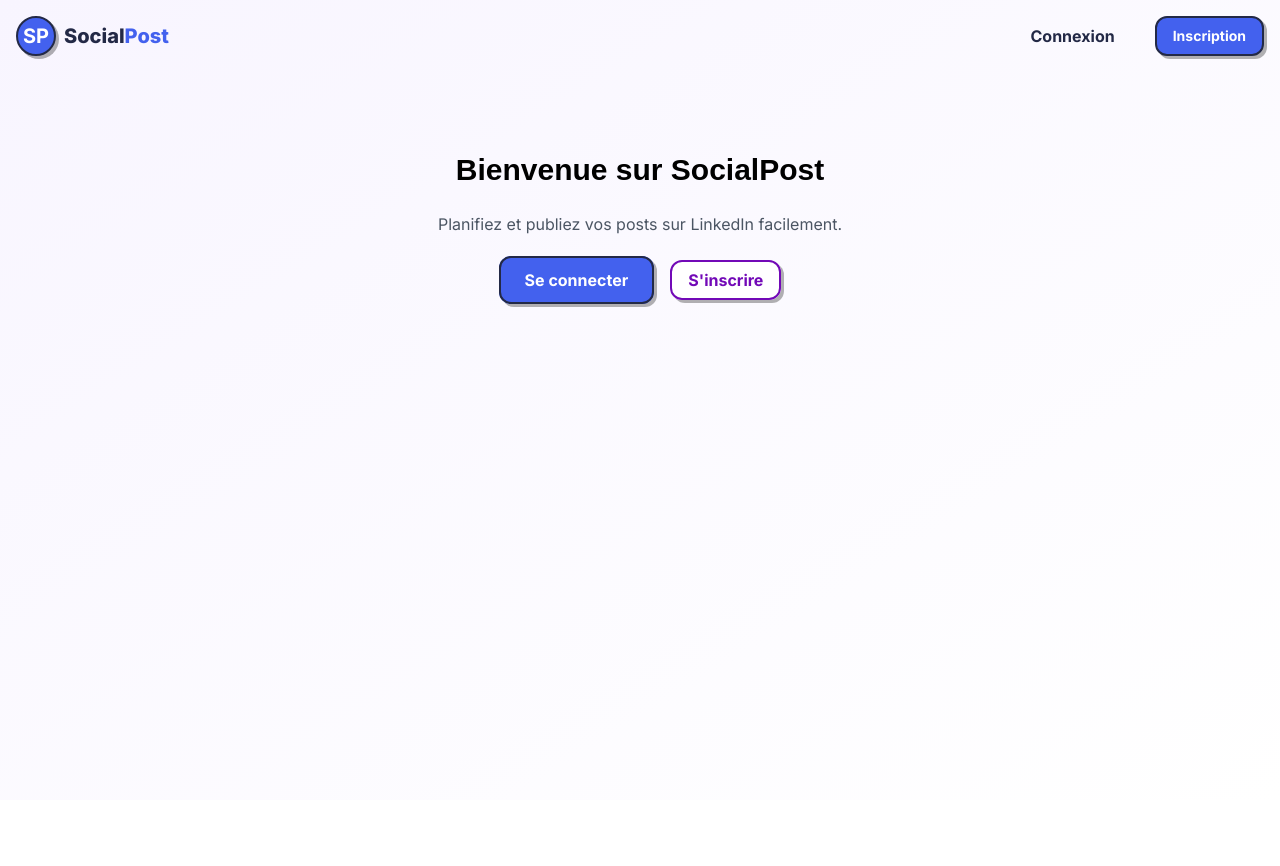
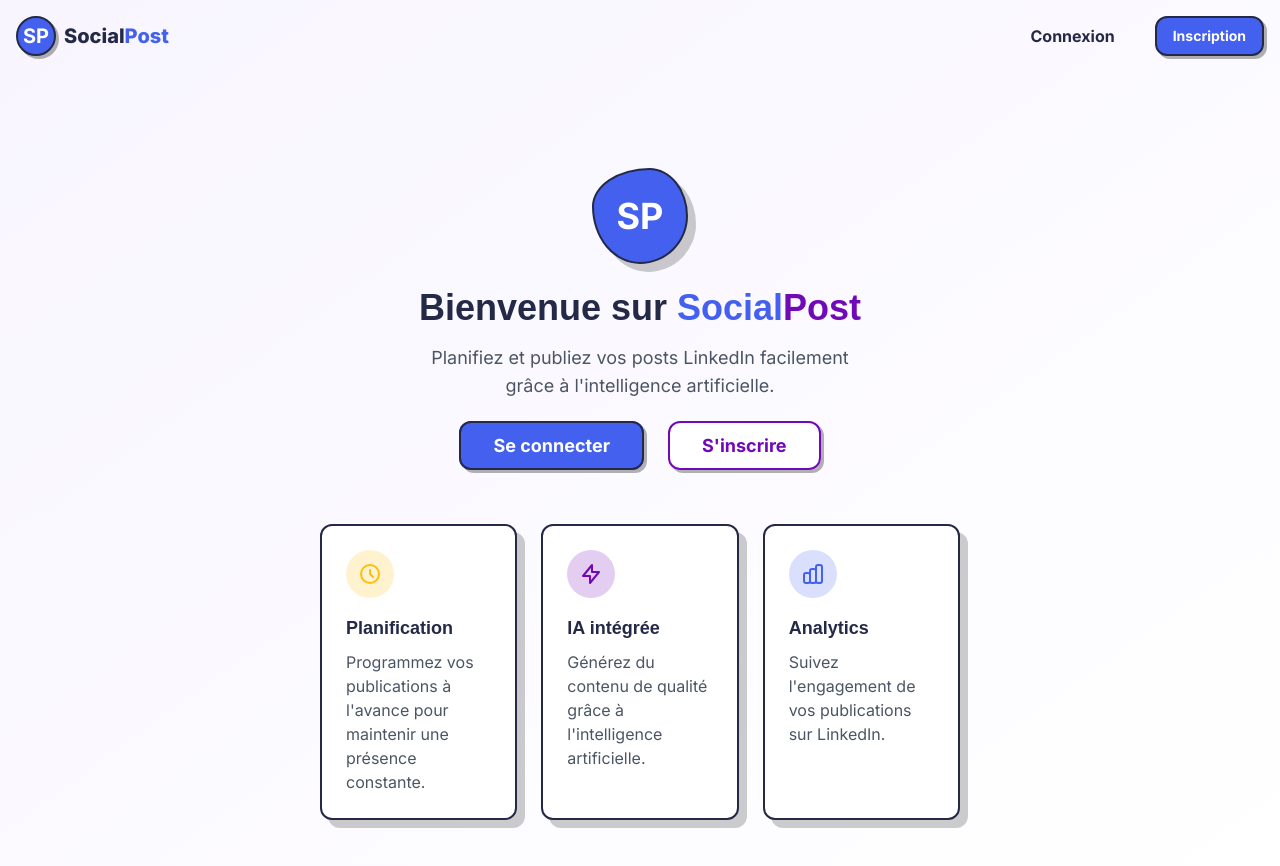
Before and after one commit to thpGitHub/saas-creation, a Next.js app: page / in a window 1280 px wide. Shown: the top 866 px of the page. Before the commit the page ends 800 px from the top, so only its background shows below. Built offline with nearby package versions, Linux system fonts and the light colour scheme; no server answers; the database is empty.

Commit message:
Remove duplicate 'Create post' button and enhance homepage styling

```diff
--- a/src/app/page.tsx
+++ b/src/app/page.tsx
@@ -54,20 +54,58 @@
 
   if (!user) {
     return (
-      <div className="text-center py-12">
-        <h1 className="text-3xl font-bold mb-6">
-          Bienvenue sur SocialPost
+      <div className="max-w-2xl mx-auto py-16 px-4 text-center">
+        <div className="w-24 h-24 mb-6 mx-auto bg-cartoon-blue rounded-blob border-2 border-cartoon-dark flex items-center justify-center shadow-cartoon-lg transform hover:rotate-3 transition-all duration-300">
+          <span className="text-white font-bold text-4xl">SP</span>
+        </div>
+
+        <h1 className="text-4xl font-extrabold mb-4 text-cartoon-dark">
+          Bienvenue sur <span className="text-cartoon-blue">Social</span><span className="text-cartoon-purple">Post</span>
         </h1>
-        <p className="mb-8 text-gray-600">
-          Planifiez et publiez vos posts sur LinkedIn facilement.
+
+        <p className="mb-8 text-lg text-gray-600 max-w-md mx-auto">
+          Planifiez et publiez vos posts LinkedIn facilement grâce à l'intelligence artificielle.
         </p>
-        <div className="space-x-4">
-          <Link href="/login" className="btn-primary">
+
+        <div className="space-x-6 mt-8">
+          <Link href="/login" className="btn-primary text-lg py-3 px-8">
             Se connecter
           </Link>
-          <Link href="/register" className="btn-secondary">
+          <Link href="/register" className="btn-secondary text-lg py-3 px-8">
             S'inscrire
           </Link>
+        </div>
+
+        <div className="mt-16 grid grid-cols-1 md:grid-cols-3 gap-6 text-left">
+          <div className="card p-6 hover:translate-y-[-5px]">
+            <div className="w-12 h-12 mb-4 bg-cartoon-yellow/20 rounded-full flex items-center justify-center">
+              <svg className="w-6 h-6 text-cartoon-yellow" fill="none" stroke="currentColor" viewBox="0 0 24 24" xmlns="http://www.w3.org/2000/svg">
+                <path strokeLinecap="round" strokeLinejoin="round" strokeWidth="2" d="M12 8v4l3 3m6-3a9 9 0 11-18 0 9 9 0 0118 0z"></path>
+              </svg>
+            </div>
+            <h3 className="text-lg font-bold mb-2 text-cartoon-dark">Planification</h3>
+            <p className="text-gray-600">Programmez vos publications à l'avance pour maintenir une présence constante.</p>
+          </div>
+
+          <div className="card p-6 hover:translate-y-[-5px]">
+            <div className="w-12 h-12 mb-4 bg-cartoon-purple/20 rounded-full flex items-center justify-center">
+              <svg className="w-6 h-6 text-cartoon-purple" fill="none" stroke="currentColor" viewBox="0 0 24 24" xmlns="http://www.w3.org/2000/svg">
+                <path strokeLinecap="round" strokeLinejoin="round" strokeWidth="2" d="M13 10V3L4 14h7v7l9-11h-7z"></path>
+              </svg>
+            </div>
+            <h3 className="text-lg font-bold mb-2 text-cartoon-dark">IA intégrée</h3>
+            <p className="text-gray-600">Générez du contenu de qualité grâce à l'intelligence artificielle.</p>
+          </div>
+
+          <div className="card p-6 hover:translate-y-[-5px]">
+            <div className="w-12 h-12 mb-4 bg-cartoon-blue/20 rounded-full flex items-center justify-center">
+              <svg className="w-6 h-6 text-cartoon-blue" fill="none" stroke="currentColor" viewBox="0 0 24 24" xmlns="http://www.w3.org/2000/svg">
+                <path strokeLinecap="round" strokeLinejoin="round" strokeWidth="2" d="M9 19v-6a2 2 0 00-2-2H5a2 2 0 00-2 2v6a2 2 0 002 2h2a2 2 0 002-2zm0 0V9a2 2 0 012-2h2a2 2 0 012 2v10m-6 0a2 2 0 002 2h2a2 2 0 002-2m0 0V5a2 2 0 012-2h2a2 2 0 012 2v14a2 2 0 01-2 2h-2a2 2 0 01-2-2z"></path>
+              </svg>
+            </div>
+            <h3 className="text-lg font-bold mb-2 text-cartoon-dark">Analytics</h3>
+            <p className="text-gray-600">Suivez l'engagement de vos publications sur LinkedIn.</p>
+          </div>
         </div>
       </div>
     );
@@ -75,23 +113,29 @@
 
   return (
     <div className="space-y-8">
-      <div className="flex justify-between items-center">
-        <h1 className="text-2xl font-bold">Tableau de bord</h1>
-        <Link href="/create" className="btn-primary">
-          Créer un post
-        </Link>
+      <div className="mb-8 text-center">
+        <h1 className="text-3xl font-bold mb-2 text-cartoon-dark">Tableau de bord</h1>
+        <div className="w-24 h-1 bg-cartoon-blue mx-auto rounded-full"></div>
       </div>
 
       <div className="grid md:grid-cols-2 gap-8">
         <div>
           <div className="flex justify-between items-center mb-4">
-            <h2 className="text-xl font-semibold">Posts publiés</h2>
+            <h2 className="text-xl font-semibold text-cartoon-dark">Posts publiés</h2>
             <button
               onClick={handleRefresh}
-              className="text-sm text-blue-600 hover:text-blue-800 flex items-center"
+              className="flex items-center px-3 py-1 rounded-cartoon bg-white border border-cartoon-dark/20 text-cartoon-blue font-bold text-sm transition-all hover:shadow-cartoon-button"
               disabled={isLoading}
             >
-              {isLoading ? 'Chargement...' : (
+              {isLoading ? (
+                <span className="flex items-center">
+                  <svg className="animate-spin h-4 w-4 mr-1" xmlns="http://www.w3.org/2000/svg" fill="none" viewBox="0 0 24 24">
+                    <circle className="opacity-25" cx="12" cy="12" r="10" stroke="currentColor" strokeWidth="4"></circle>
+                    <path className="opacity-75" fill="currentColor" d="M4 12a8 8 0 018-8V0C5.373 0 0 5.373 0 12h4zm2 5.291A7.962 7.962 0 014 12H0c0 3.042 1.135 5.824 3 7.938l3-2.647z"></path>
+                  </svg>
+                  Chargement...
+                </span>
+              ) : (
                 <>
                   <svg xmlns="http://www.w3.org/2000/svg" width="16" height="16" viewBox="0 0 24 24" fill="none" stroke="currentColor" strokeWidth="2" strokeLinecap="round" strokeLinejoin="round" className="mr-1">
                     <path d="M21 2v6h-6"></path>
@@ -105,14 +149,22 @@
             </button>
           </div>
           {isLoading ? (
-            <div className="text-center py-8">Chargement...</div>
+            <div className="text-center py-8 animate-pulse">
+              <div className="w-12 h-12 mx-auto bg-cartoon-bg/70 rounded-full mb-4 flex items-center justify-center">
+                <svg className="animate-spin w-6 h-6 text-cartoon-blue" xmlns="http://www.w3.org/2000/svg" fill="none" viewBox="0 0 24 24">
+                  <circle className="opacity-25" cx="12" cy="12" r="10" stroke="currentColor" strokeWidth="4"></circle>
+                  <path className="opacity-75" fill="currentColor" d="M4 12a8 8 0 018-8V0C5.373 0 0 5.373 0 12h4zm2 5.291A7.962 7.962 0 014 12H0c0 3.042 1.135 5.824 3 7.938l3-2.647z"></path>
+                </svg>
+              </div>
+              <p className="text-cartoon-dark font-bold">Chargement des posts...</p>
+            </div>
           ) : (
             <PostList posts={publishedPosts} />
           )}
         </div>
 
         <div>
-          <h2 className="text-xl font-semibold mb-4">Posts planifiés</h2>
+          <h2 className="text-xl font-semibold mb-4 text-cartoon-dark">Posts planifiés</h2>
           <ScheduledPosts />
         </div>
       </div>
```
